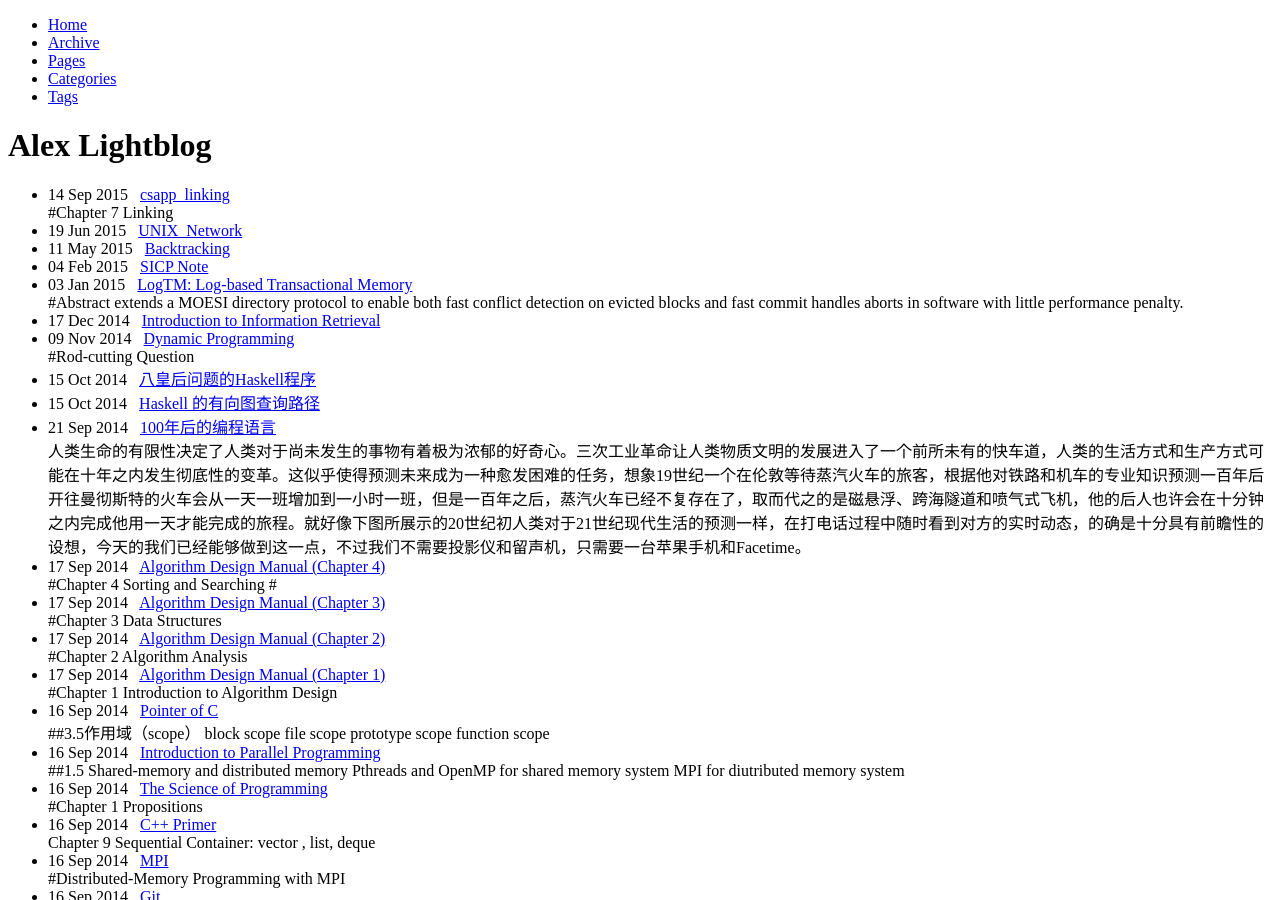
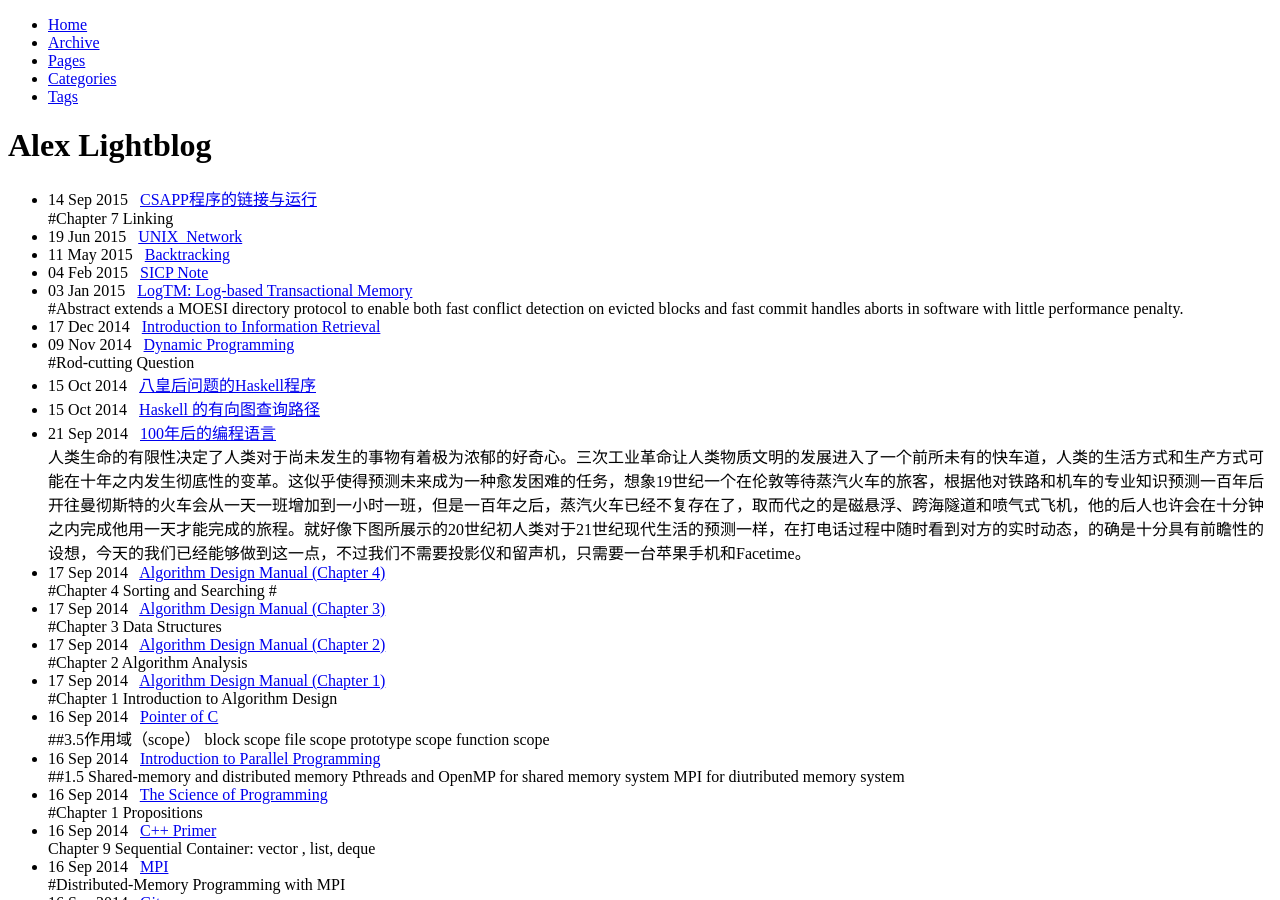
Before and after one commit to wangxinalex/wangxinalex.github.io, a Jekyll site: the page built from index.md, in a window 1280 px wide and 900 px high. Built offline with Jekyll 4.4.1, drawn with Linux system fonts in a browser that asks for light colours; comment, search, counter and statistics services are not loaded.

Commit message:
modified

```diff
--- a/_posts/2015-09-14-csapp_linking.md
+++ b/_posts/2015-09-14-csapp_linking.md
@@ -1,6 +1,6 @@
 ---
 layout: post
-title: "csapp_linking"
+title: "CSAPP程序的链接与运行"
 description: ""
 category: OS
 tags: []
@@ -64,7 +64,7 @@ int main(){
 }
 </pre>
 
-<pre class = "brush:cpp">
+<pre class = "brush:shell">
 ?> gcc -o symbol symbol.c
 ?> nm symbol
 
```
